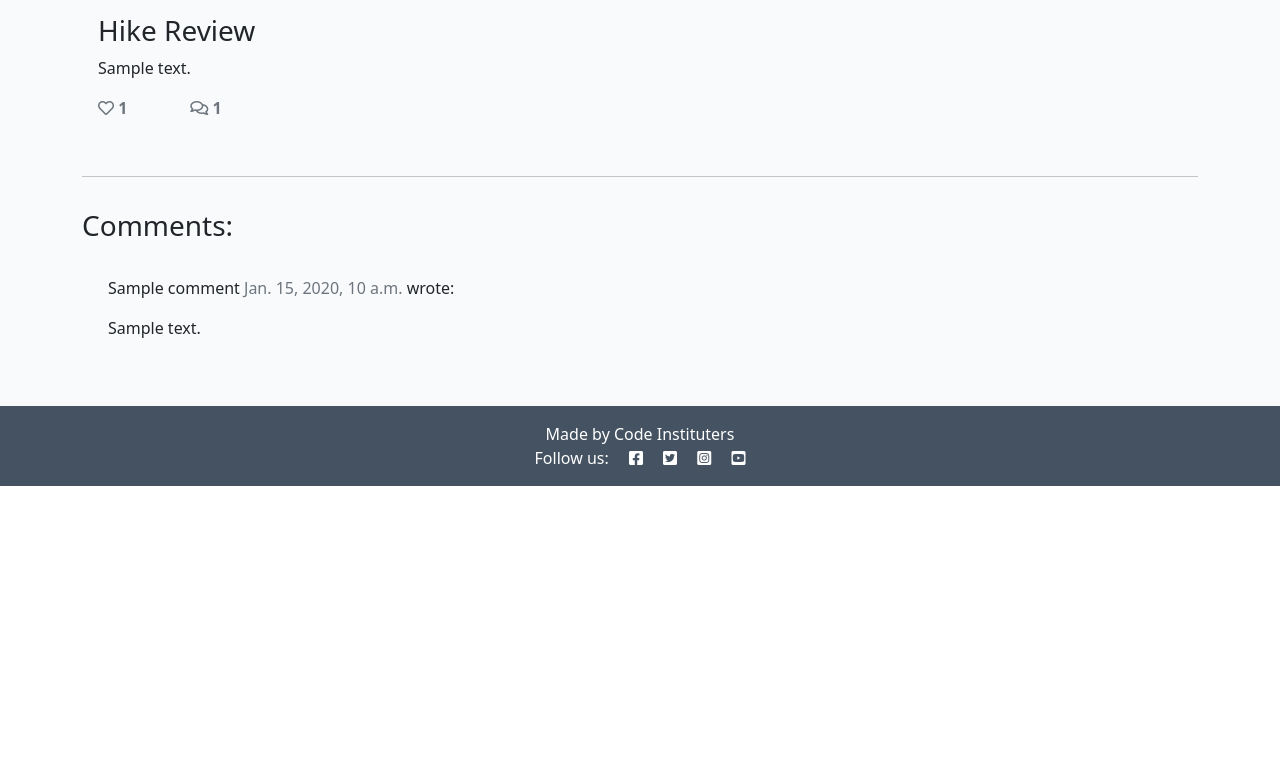
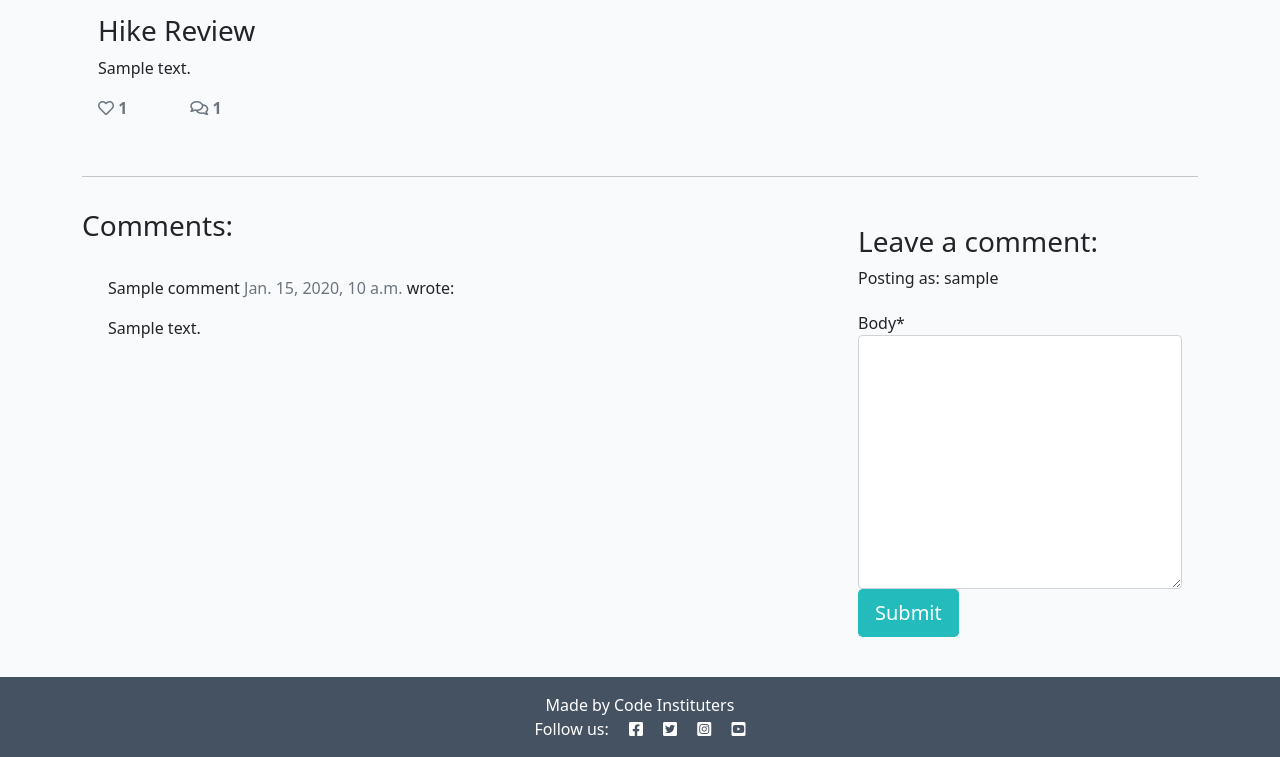
Before and after one commit to wlillisdev/hiking-hub, a Django app: a page that uses templates/post_detail.html in a window 1280 px wide. Shown: the part 445-1202 px from the top of the page. Before the commit the page ends 931 px from the top, so only its background shows below. Run offline with Django 3.2, Linux system fonts and the light colour scheme; a user stored in the database is signed in; tables that the repository leaves empty hold one stand-in row (values such as "Sample post"); some libraries are stand-ins or nearby versions.

Commit message:
user able to comment on blog post added

```diff
--- /dev/null
+++ b/blog/forms.py
@@ -0,0 +1,8 @@
+from .models import Comment
+from django import forms
+
+
+class CommentForm(forms.ModelForm):
+    class Meta:
+        model = Comment
+        fields = ('body',)
--- a/blog/views.py
+++ b/blog/views.py
@@ -1,6 +1,7 @@
 from django.shortcuts import render, get_object_or_404, reverse, redirect
 from django.views import generic, View
 from .models import Post
+from .forms import CommentForm
 
 class Home(generic.TemplateView):
     template_name = 'index.html'
@@ -29,6 +30,39 @@ class PostDetail(View):
             {
                 "post": post,
                 "comments": comments,
-                "liked": liked
+                "commented": False,
+                "liked": liked,
+                "comment_form": CommentForm()
             },
         )
+
+    def post(self, request, slug, *args, **kwargs):
+        queryset = Post.objects.filter(status=1)
+        post = get_object_or_404(queryset, slug=slug)
+        comments = post.comments.filter(approved=True).order_by("-created_on")
+        liked = False
+        if post.likes.filter(id=self.request.user.id).exists():
+            liked = True
+
+        comment_form = CommentForm(data=request.POST)
+
+        if comment_form.is_valid():
+            comment_form.instance.email = request.user.email
+            comment_form.instance.name = request.user.username
+            comment = comment_form.save(commit=False)
+            comment.post = post
+            comment.save()
+        else:
+            comment_form = CommentForm()
+
+        return render(
+            request,
+            "post_detail.html",
+            {
+                "post": post,
+                "comments": comments,
+                "commented": True,
+                "liked": liked,
+                "comment_form": CommentForm()
+            },
+        )
--- a/hikinghub/settings.py
+++ b/hikinghub/settings.py
@@ -48,6 +48,7 @@ INSTALLED_APPS = [
     'allauth.socialaccount',
     'cloudinary',
     'django_summernote',
+    'crispy_forms',
     'blog',
 ]
 
@@ -57,6 +58,8 @@ LOGIN_REDIRECT_URL = '/'
 LOGOUT_REDIRECT_URL = '/'
 
 ACCOUNT_EMAIL_VERIFICATION = 'none'
+
+CRISPY_TEMPLATE_PACK = 'bootstrap4'
 
 MIDDLEWARE = [
     'django.middleware.security.SecurityMiddleware',
--- a/requirements.txt
+++ b/requirements.txt
@@ -4,6 +4,7 @@ dj-database-url==0.5.0
 dj3-cloudinary-storage==0.0.6
 Django==3.2.14
 django-allauth==0.51.0
+django-crispy-forms==1.14.0
 django-summernote==0.8.20.0
 gunicorn==20.1.0
 oauthlib==3.2.0
--- a/templates/account/signup.html
+++ b/templates/account/signup.html
@@ -12,8 +12,8 @@
       <h3><i class="fas fa-hiking"></i> {% trans "Sign Up" %}</h3>
 
       <p>{% blocktrans %}Welcome to the Hiking Hub.Please Sign up if you do not<br>
-        Already have an account? <br> You will need an account to post,like or comment on site.<br>
-        If you already have an account Then please <a href="{{ login_url }}">sign in</a>.{% endblocktrans %}
+        Already have an account? <br> You will need an account to post,like or comment on this site.<br>
+        If you already have an account <br> Then please <a href="{{ login_url }}">sign in</a>.{% endblocktrans %}
       </p>
     </div>
   </div>
--- a/templates/post_detail.html
+++ b/templates/post_detail.html
@@ -1,5 +1,6 @@
 {% extends 'base.html' %}
 {% load static %}
+{% load crispy_forms_tags %}
 {% block content %}
 
 <div>
@@ -92,6 +93,16 @@
         <div class="col-md-4 card mb-4  mt-3 ">
             <div class="card-body">
                 <!-- For later -->
+                {% if user.is_authenticated %}
+
+                <h3>Leave a comment:</h3>
+                <p>Posting as: {{ user.username }}</p>
+                <form method="post" style="margin-top: 1.3em;">
+                    {{ comment_form | crispy }}
+                    {% csrf_token %}
+                    <button type="submit" class="btn btn-signup btn-lg">Submit</button>
+                </form>
+                {% endif %}
             </div>
         </div>
     </div>
```
